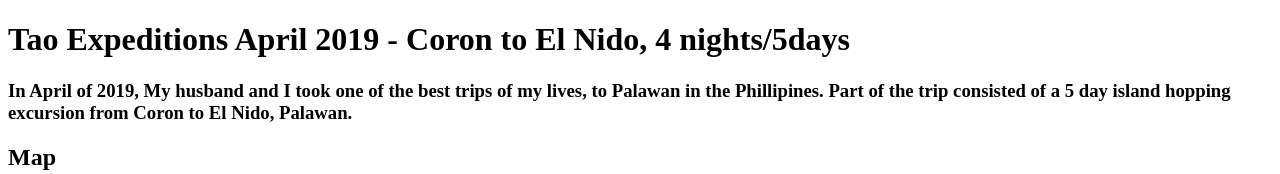
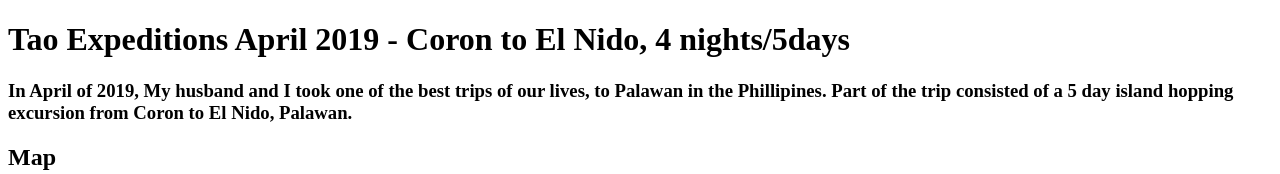
Before and after one commit to xfroggy/html-me-something, a plain HTML site: page index.html in a window 1280 px wide. Shown: the top 174 px of the page. Drawn offline with Linux system fonts and the light colour scheme.

Commit message:
Corrected spelling

```diff
--- a/index.html
+++ b/index.html
@@ -7,7 +7,7 @@
     <main>
         <header>
             <h1>Tao Expeditions April 2019 - Coron to El Nido, 4 nights/5days</h1>
-            <h3>In April of 2019, My husband and I took one of the best trips of my lives, to Palawan in the Phillipines.  Part of the trip consisted of a 5 day island hopping excursion from Coron to El Nido, Palawan.</h3>
+            <h3>In April of 2019, My husband and I took one of the best trips of our lives, to Palawan in the Phillipines.  Part of the trip consisted of a 5 day island hopping excursion from Coron to El Nido, Palawan.</h3>
 
         </header>
 
```
